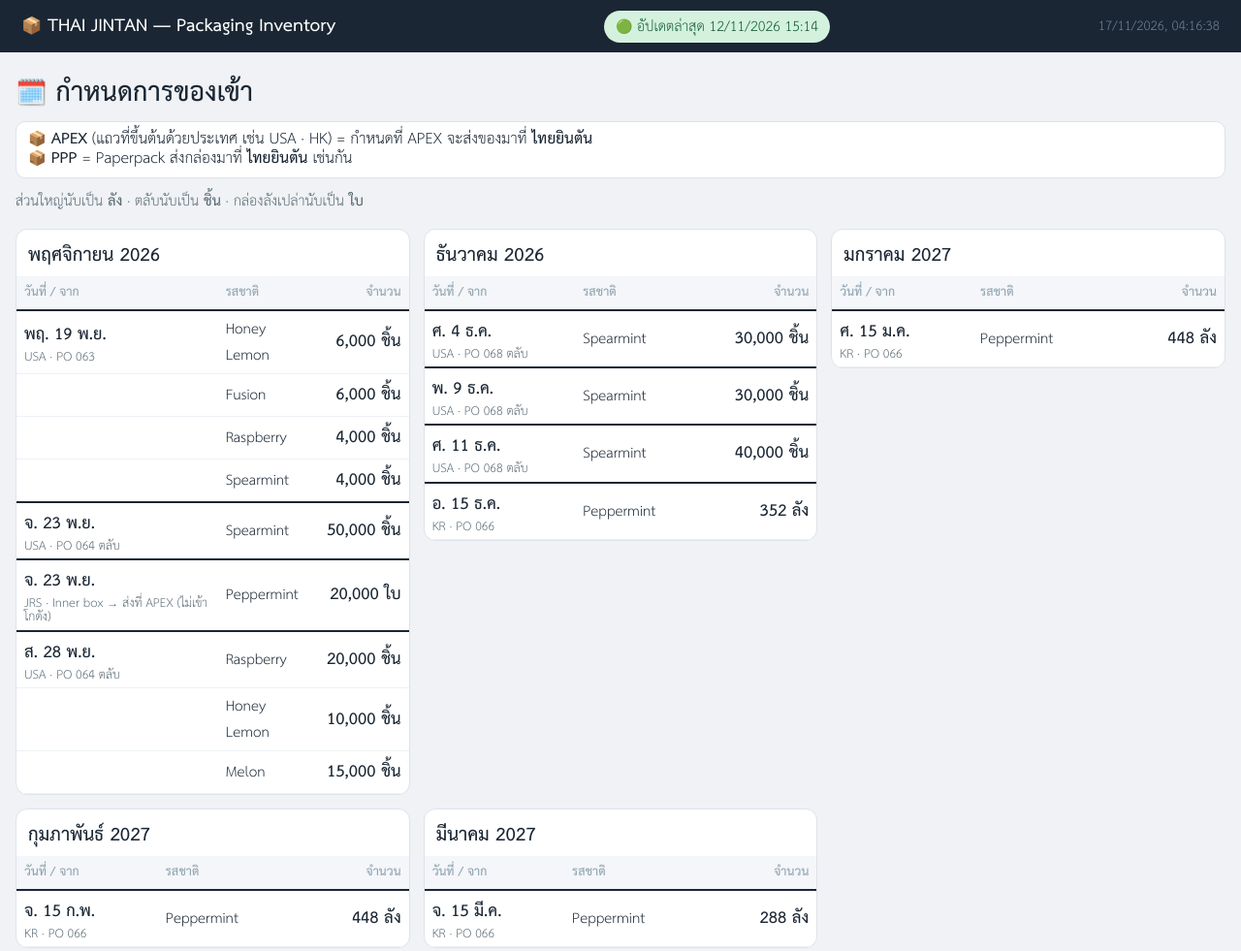
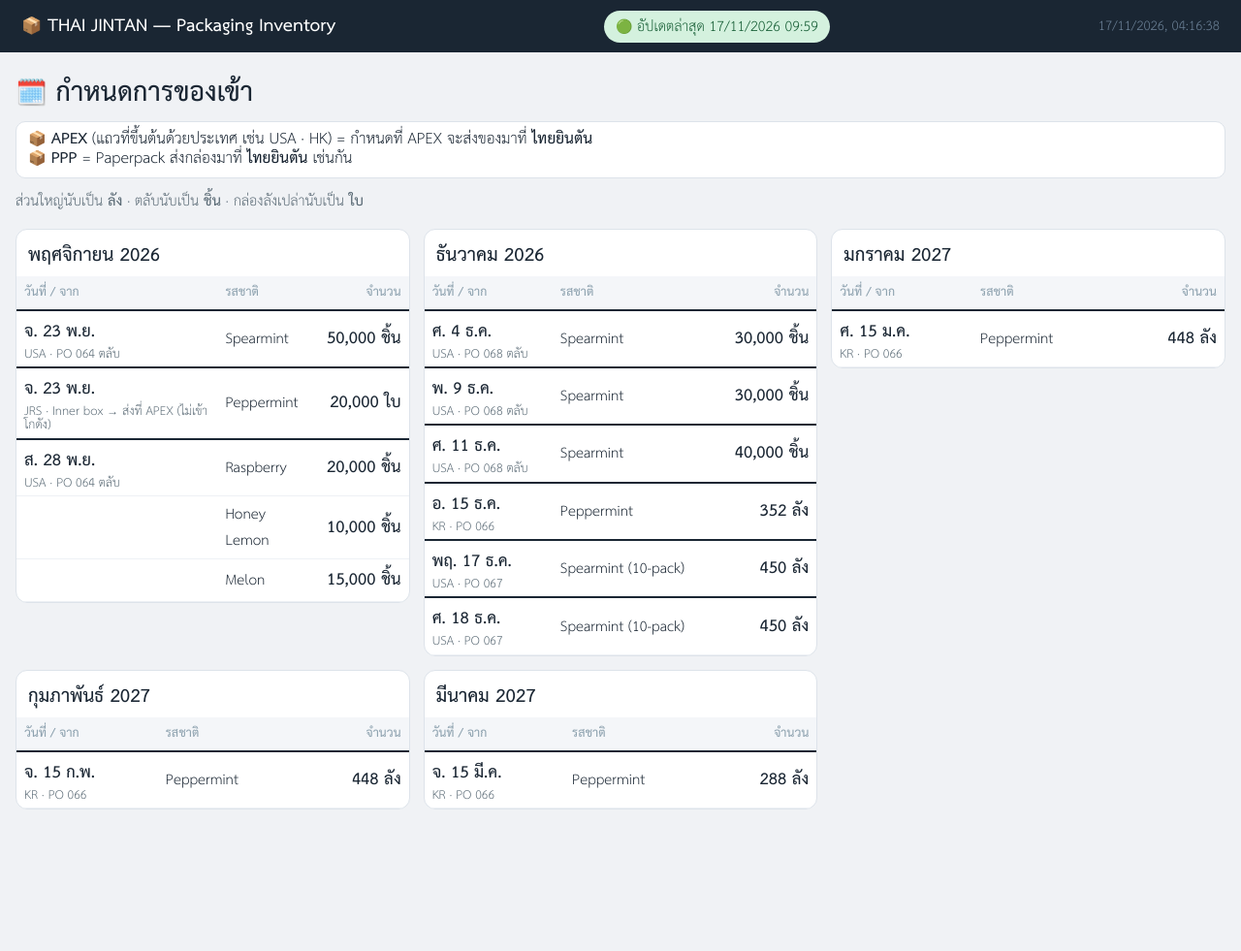
Before and after one commit to workworkingtime-gif/Thai-jintan-inventory, a plain HTML site: page schedule.html in a window 1280 px wide. Shown: the whole page at 97% size. After the commit the page ends 851 px from the top, so only its background shows below. Drawn offline with Linux system fonts and the light colour scheme.

Commit message:
Update schedule.html

```diff
--- a/schedule.html
+++ b/schedule.html
@@ -55,8 +55,8 @@ tr.first td{border-top:2px solid #1a2633}
 <div id="out"></div>
 </div>
 <script>
-const DATA=[{"ms":1794787200000,"source":"USA · PO 054 ตลับ","lines":[{"name":"Spearmint","text":"20,000 ชิ้น"},{"name":"Fusion","text":"20,000 ชิ้น"}]},{"ms":1795046400000,"source":"USA · PO 063","lines":[{"name":"Honey Lemon","text":"6,000 ชิ้น"},{"name":"Fusion","text":"6,000 ชิ้น"},{"name":"Raspberry","text":"4,000 ชิ้น"},{"name":"Spearmint","text":"4,000 ชิ้น"}]},{"ms":1795392000000,"source":"USA · PO 064 ตลับ","lines":[{"name":"Spearmint","text":"50,000 ชิ้น"}]},{"ms":1795392000000,"source":"JRS · Inner box → ส่งที่ APEX (ไม่เข้าโกดัง)","lines":[{"name":"Peppermint","text":"20,000 ใบ"}]},{"ms":1795824000000,"source":"USA · PO 064 ตลับ","lines":[{"name":"Raspberry","text":"20,000 ชิ้น"},{"name":"Honey Lemon","text":"10,000 ชิ้น"},{"name":"Melon","text":"15,000 ชิ้น"}]},{"ms":1796342400000,"source":"USA · PO 068 ตลับ","lines":[{"name":"Spearmint","text":"30,000 ชิ้น"}]},{"ms":1796774400000,"source":"USA · PO 068 ตลับ","lines":[{"name":"Spearmint","text":"30,000 ชิ้น"}]},{"ms":1796947200000,"source":"USA · PO 068 ตลับ","lines":[{"name":"Spearmint","text":"40,000 ชิ้น"}]},{"ms":1797292800000,"source":"KR · PO 066","lines":[{"name":"Peppermint","text":"352 ลัง"}]},{"ms":1799971200000,"source":"KR · PO 066","lines":[{"name":"Peppermint","text":"448 ลัง"}]},{"ms":1802649600000,"source":"KR · PO 066","lines":[{"name":"Peppermint","text":"448 ลัง"}]},{"ms":1805068800000,"source":"KR · PO 066","lines":[{"name":"Peppermint","text":"288 ลัง"}]}];
-const STAMP='2026-11-12 15:14';
+const DATA=[{"ms":1795392000000,"source":"USA · PO 064 ตลับ","lines":[{"name":"Spearmint","text":"50,000 ชิ้น"}]},{"ms":1795392000000,"source":"JRS · Inner box → ส่งที่ APEX (ไม่เข้าโกดัง)","lines":[{"name":"Peppermint","text":"20,000 ใบ"}]},{"ms":1795824000000,"source":"USA · PO 064 ตลับ","lines":[{"name":"Raspberry","text":"20,000 ชิ้น"},{"name":"Honey Lemon","text":"10,000 ชิ้น"},{"name":"Melon","text":"15,000 ชิ้น"}]},{"ms":1796342400000,"source":"USA · PO 068 ตลับ","lines":[{"name":"Spearmint","text":"30,000 ชิ้น"}]},{"ms":1796774400000,"source":"USA · PO 068 ตลับ","lines":[{"name":"Spearmint","text":"30,000 ชิ้น"}]},{"ms":1796947200000,"source":"USA · PO 068 ตลับ","lines":[{"name":"Spearmint","text":"40,000 ชิ้น"}]},{"ms":1797292800000,"source":"KR · PO 066","lines":[{"name":"Peppermint","text":"352 ลัง"}]},{"ms":1797465600000,"source":"USA · PO 067","lines":[{"name":"Spearmint (10-pack)","text":"450 ลัง"}]},{"ms":1797552000000,"source":"USA · PO 067","lines":[{"name":"Spearmint (10-pack)","text":"450 ลัง"}]},{"ms":1799971200000,"source":"KR · PO 066","lines":[{"name":"Peppermint","text":"448 ลัง"}]},{"ms":1802649600000,"source":"KR · PO 066","lines":[{"name":"Peppermint","text":"448 ลัง"}]},{"ms":1805068800000,"source":"KR · PO 066","lines":[{"name":"Peppermint","text":"288 ลัง"}]}];
+const STAMP='2026-11-17 09:59';
 const DOW=['อา.','จ.','อ.','พ.','พฤ.','ศ.','ส.'];
 const MON=['ม.ค.','ก.พ.','มี.ค.','เม.ย.','พ.ค.','มิ.ย.','ก.ค.','ส.ค.','ก.ย.','ต.ค.','พ.ย.','ธ.ค.'];
 const MONF=['มกราคม','กุมภาพันธ์','มีนาคม','เมษายน','พฤษภาคม','มิถุนายน','กรกฎาคม','สิงหาคม','กันยายน','ตุลาคม','พฤศจิกายน','ธันวาคม'];
```
